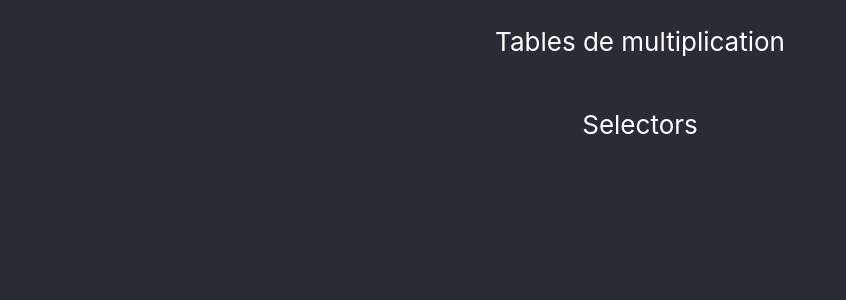
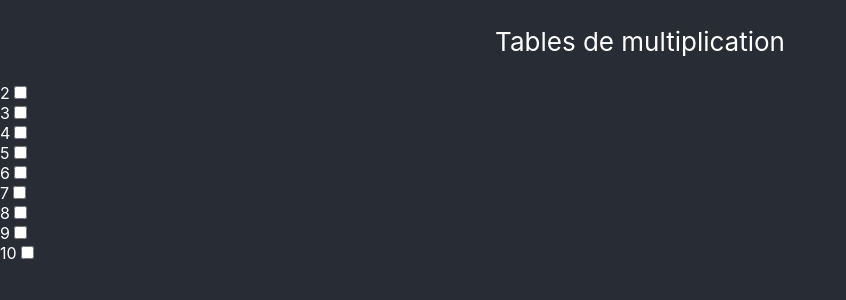
Before and after one commit to rael06/multiplication-tables, a React (Create React App) app: page / in a window 1280 px wide. Shown: the top 300 px of the page, without its empty margins (0-846 px from the left). Built offline with nearby package versions, Linux system fonts and the light colour scheme.

Commit message:
tablesSelector

```diff
--- /dev/null
+++ b/src/common/Checkbox/index.tsx
@@ -0,0 +1,34 @@
+import React, { MouseEvent } from "react";
+import styles from "./style.module.scss";
+
+type Props = {
+  labelIdPrefix: string;
+  labelText: string;
+  value: unknown;
+  initialChecked?: boolean;
+  onCheck: (value: unknown) => void;
+};
+
+export default function Checkbox({
+  labelIdPrefix,
+  labelText,
+  initialChecked = false,
+  value,
+  onCheck,
+}: Props) {
+  const [checked, setChecked] = React.useState(initialChecked);
+
+  const id = `checkbox-${labelIdPrefix}-${labelText}`;
+
+  const handleClick = (event: MouseEvent<HTMLDivElement>) => {
+    setChecked(!checked);
+    onCheck(value);
+  };
+
+  return (
+    <div className={styles.Checkbox} onClick={handleClick}>
+      <label htmlFor={id}>{labelText}</label>
+      <input type="checkbox" id={id} defaultChecked={checked} />
+    </div>
+  );
+}
--- a/src/components/TablesSelector/index.tsx
+++ b/src/components/TablesSelector/index.tsx
@@ -1,10 +1,39 @@
 import React from "react";
 import styles from "./style.module.scss";
+import Checkbox from "common/Checkbox";
+
+const minTable = 2;
+const maxTable = 10;
+
+const tables: number[] = [];
+for (let i = minTable; i < maxTable + 1; i++) {
+  tables.push(i);
+}
 
 export default function TablesSelector() {
+  const [checkedTables, setCheckedTables] = React.useState<number[]>([]);
+
+  const isChecked = (table: number) => checkedTables.includes(table);
+  const updateCheckedTables = (table: unknown): void => {
+    isChecked(table as number)
+      ? setCheckedTables(checkedTables.filter((t) => t !== table))
+      : setCheckedTables([...checkedTables, table as number]);
+  };
+
+  console.log(checkedTables);
+
   return (
     <div className={styles.TablesSelector}>
-      <p>Selectors</p>
+      {tables.map((table) => (
+        <Checkbox
+          key={table.toString()}
+          labelIdPrefix="table"
+          labelText={table.toString()}
+          value={table}
+          onCheck={updateCheckedTables}
+          initialChecked={isChecked(table)}
+        />
+      ))}
     </div>
   );
 }
--- a/src/components/TablesSelector/style.module.scss
+++ b/src/components/TablesSelector/style.module.scss
@@ -2,10 +2,5 @@
 
 .TablesSelector {
   display: flex;
-  justify-content: center;
-
-  > p {
-    font-size: calc(10px + 2vmin);
-    color: $textColor;
-  }
+  flex-direction: column;
 }
```
Also changed, not shown: src/common/Checkbox/style.module.scss (added), 1 other file (tests, documents, lock files or other folders).
